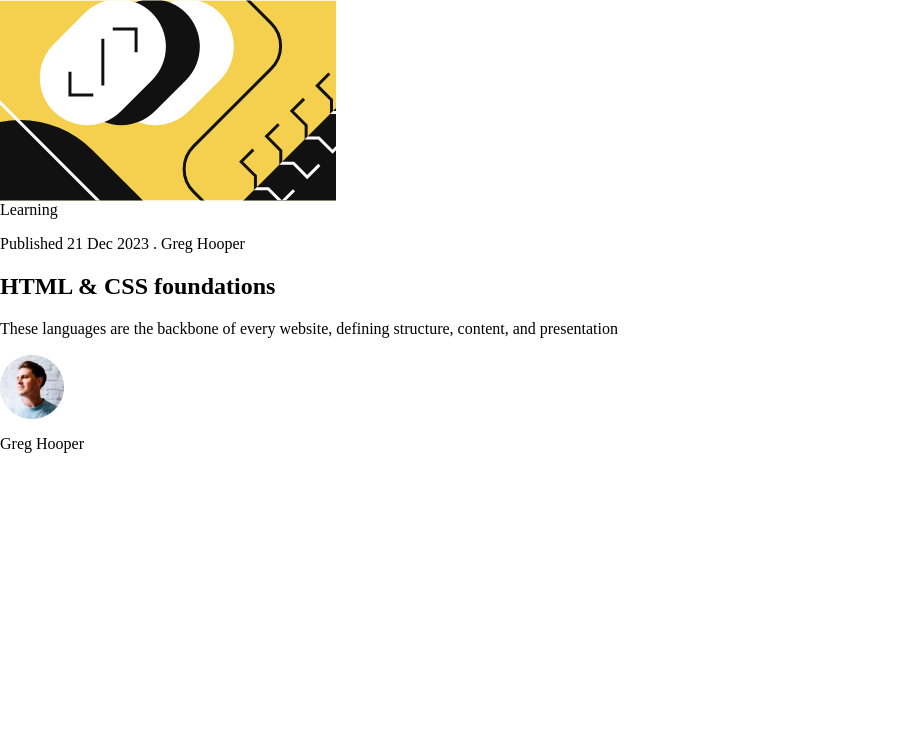
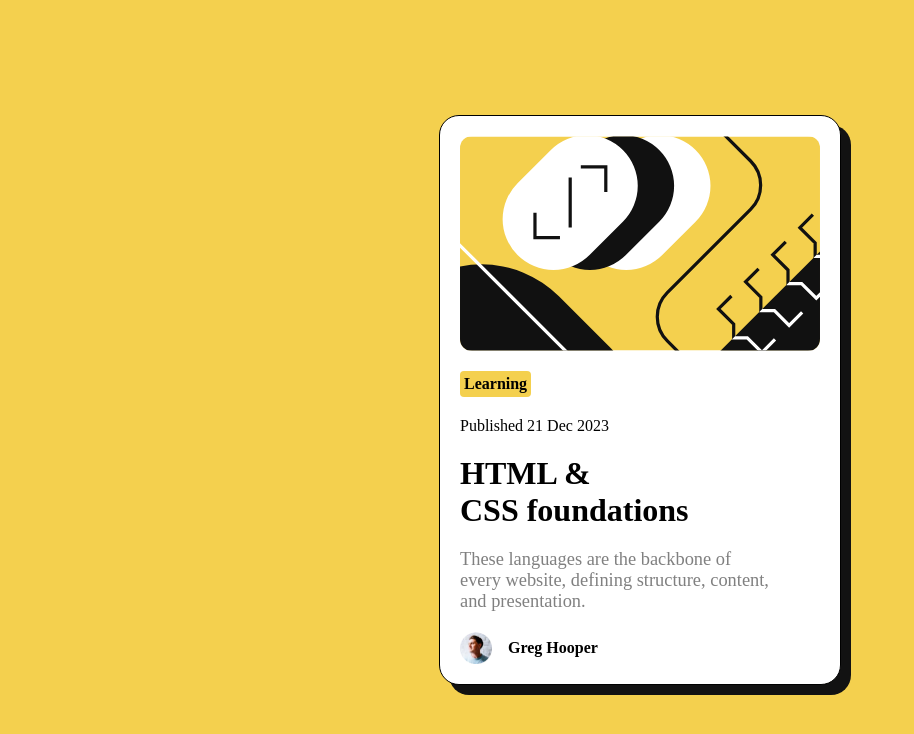
Before and after one commit to ignaciofigueroadev/blog-preview-card, a plain HTML site: page index.html in a window 1280 px wide. Shown: the whole page, without its empty margins (0-914 px from the left). Drawn offline with Linux system fonts and the light colour scheme; a web font is replaced by a local one.

Commit message:
finishing challenge

```diff
--- a/index.html
+++ b/index.html
@@ -9,24 +9,37 @@
       sizes="32x32"
       href="./assets/images/favicon-32x32.png"
     />
+    <link rel="preconnect" href="https://fonts.googleapis.com" />
+    <link rel="preconnect" href="https://fonts.gstatic.com" crossorigin />
+    <link
+      href="https://fonts.googleapis.com/css2?family=Figtree:wght@600;800&display=swap"
+      rel="stylesheet"
+    />
     <link rel="stylesheet" href="/styles/global.css" />
     <link rel="stylesheet" href="/styles/reset.css" />
+    <link rel="stylesheet" href="/styles/card.css" />
     <title>Frontend Mentor | Blog preview card</title>
   </head>
   <body>
     <main>
-      <article>
-        <img src="/assets/images/illustration-article.svg" alt="Blog image" />
-        <span>Learning</span>
-        <p>Published 21 Dec 2023 . Greg Hooper</p>
-        <h1>HTML & CSS foundations</h1>
-        <p>
-          These languages are the backbone of every website, defining structure,
-          content, and presentation
-        </p>
-        <div>
-          <img src="assets/images/image-avatar.webp" alt="User avatar" />
-          <p>Greg Hooper</p>
+      <article class="card">
+        <div class="card__content">
+          <img
+            src="/assets/images/illustration-article.svg"
+            alt="Blog image"
+            class="card__image"
+          />
+          <span class="card__chip">Learning</span>
+          <p>Published 21 Dec 2023</p>
+          <h1 class="card__title">HTML & CSS foundations</h1>
+          <p class="card__description">
+            These languages are the backbone of every website, defining
+            structure, content, and presentation.
+          </p>
+          <div class="card__avatar">
+            <img src="assets/images/image-avatar.webp" alt="User avatar" />
+            <p>Greg Hooper</p>
+          </div>
         </div>
       </article>
     </main>
@@ -35,7 +48,7 @@
       Challenge by
       <a href="https://www.frontendmentor.io?ref=challenge" target="_blank"
         >Frontend Mentor</a
-      >. Coded by <a href="#">Your Name Here</a>.
+        >. Coded by <a href="#">Your Name Here</a>.
     </div> -->
   </body>
 </html>
--- /dev/null
+++ b/styles/card.css
@@ -0,0 +1,72 @@
+.card {
+  background-color: var(--white);
+  border-radius: 1.25rem;
+  -webkit-border-radius: 1.25rem;
+  -moz-border-radius: 1.25rem;
+  -ms-border-radius: 1.25rem;
+  -o-border-radius: 1.25rem;
+  width: 25rem;
+  box-shadow: var(--box-shadow);
+  border: 1px solid var(--black);
+}
+
+.card__content {
+  display: flex;
+  flex-direction: column;
+  padding: 1.25rem;
+  gap: 1.25rem;
+}
+
+.card__image {
+  border-radius: 0.75rem;
+  -webkit-border-radius: 0.75rem;
+  -moz-border-radius: 0.75rem;
+  -ms-border-radius: 0.75rem;
+  -o-border-radius: 0.75rem;
+}
+
+.card__chip {
+  background: var(--bg-color);
+  align-self: flex-start;
+  padding: 0.25rem;
+  font-weight: 800;
+  border-radius: 0.25rem;
+  -webkit-border-radius: 0.25rem;
+  -moz-border-radius: 0.25rem;
+  -ms-border-radius: 0.25rem;
+  -o-border-radius: 0.25rem;
+}
+
+.card__title {
+  font-weight: 800;
+  font-size: 2rem;
+  transition: all 0.25s ease;
+  -webkit-transition: all 0.25s ease;
+  -moz-transition: all 0.25s ease;
+  -ms-transition: all 0.25s ease;
+  -o-transition: all 0.25s ease;
+}
+
+.card__title:hover {
+  color: var(--bg-color);
+  cursor: pointer;
+}
+
+.card__description {
+  color: var(--gray);
+  font-size: 1.15rem;
+}
+
+.card__avatar {
+  display: flex;
+  align-items: center;
+  gap: 1rem;
+}
+
+.card__avatar img {
+  width: 2rem;
+}
+
+.card__avatar p {
+  font-weight: 800;
+}
--- a/styles/global.css
+++ b/styles/global.css
@@ -1,12 +1,19 @@
-@import url("https://fonts.googleapis.com/css2?family=Figree:wght@600;800&display=swap");
-
 :root {
   --bg-color: hsl(47, 88%, 63%);
-  --box-shadow: 10px 5px 5px hsl(0, 0%, 7%);
+  --box-shadow: 10px 10px 0px hsl(0, 0%, 7%);
   --gray: hsl(0, 0%, 50%);
+  --white: hsl(255, 255%, 255%);
+  --black: hsl(0, 0%, 0%);
   --figree-font: "Figtree", sans-serif;
 }
 
 * {
   font-family: var(--figree-font);
 }
+
+body {
+  background: var(--bg-color);
+  display: flex;
+  justify-content: center;
+  align-items: center;
+}
--- a/styles/reset.css
+++ b/styles/reset.css
@@ -1,6 +1,8 @@
 * {
   min-width: 0;
   font-family: inherit;
+  padding: 0;
+  margin: 0;
 }
 
 body {
```
